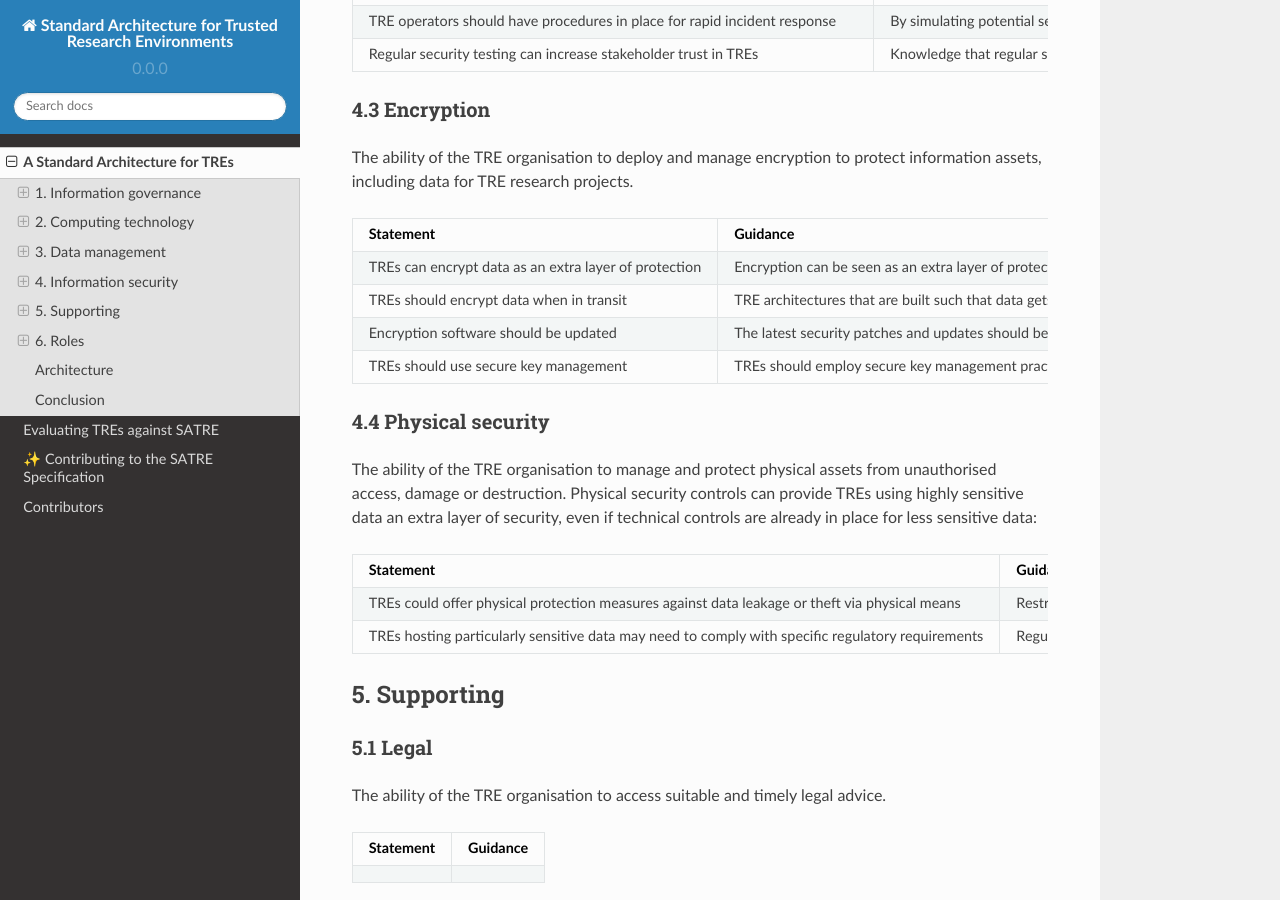
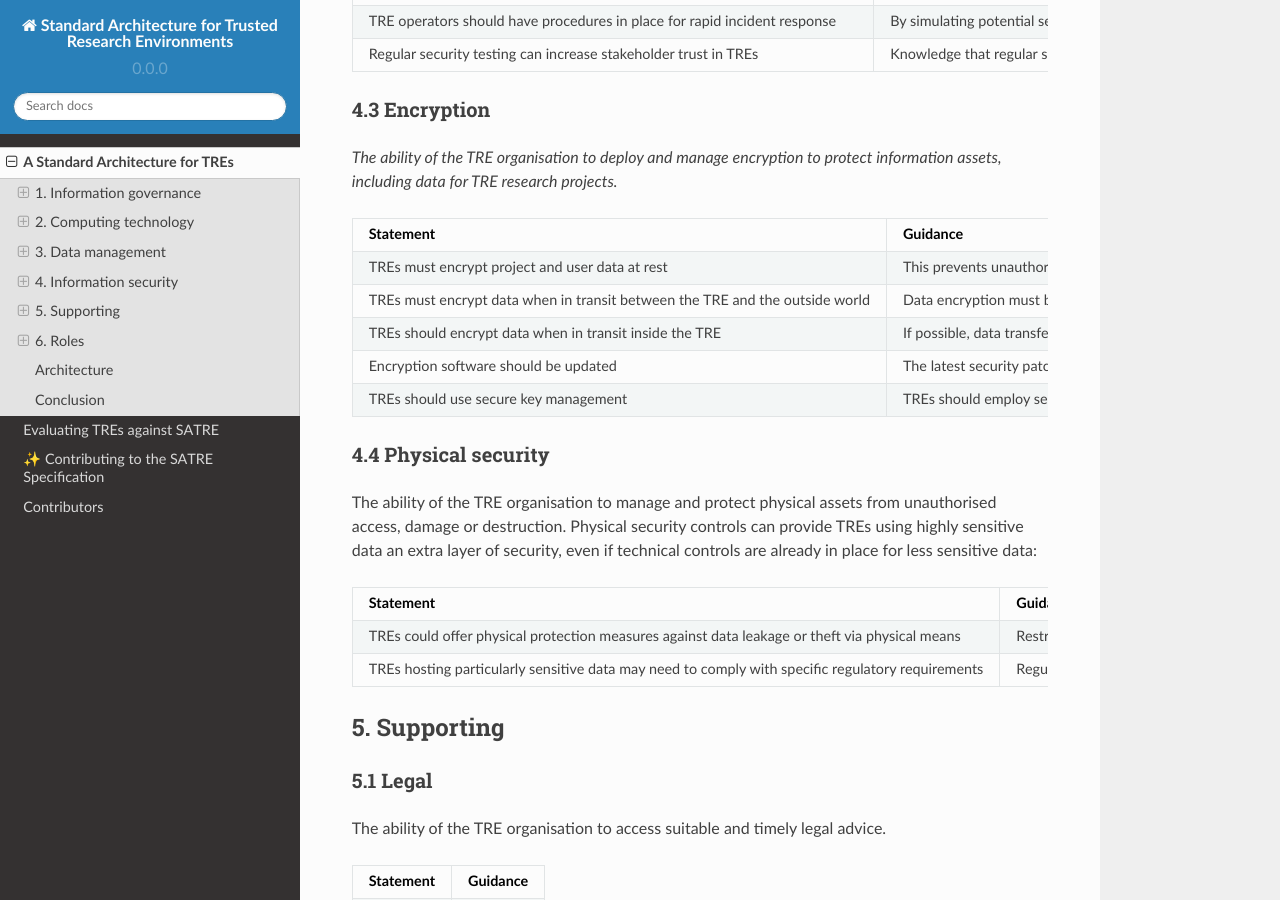
Before and after one commit to sa-tre/satre-specification, a Sphinx documentation site: the page built from docs/source/standard.md, in a window 1280 px wide and 900 px high, scrolled down 6966 px. Built offline with Sphinx 7.4.7 and the Read the Docs theme 2.0.0, drawn with Linux system fonts in a browser that asks for light colours.

Commit message:
:memo: Amended encryption section

```diff
--- a/docs/source/standard.md
+++ b/docs/source/standard.md
@@ -296,14 +296,15 @@ Security testing enables the TRE organisation to gain assurance in the security
 
 ### 4.3 Encryption
 
-The ability of the TRE organisation to deploy and manage encryption to protect information assets, including data for TRE research projects.
+_The ability of the TRE organisation to deploy and manage encryption to protect information assets, including data for TRE research projects._
 
-| Statement                                             | Guidance                                                                                                                                                                                                                                                                                                                                                                                                          |
-| ----------------------------------------------------- | ----------------------------------------------------------------------------------------------------------------------------------------------------------------------------------------------------------------------------------------------------------------------------------------------------------------------------------------------------------------------------------------------------------------- |
-| TREs can encrypt data as an extra layer of protection | Encryption can be seen as an extra layer of protection for sensitive data already protected by the security controls of a TRE. This prevents unauthorised access to the data even if the storage media is compromised. Approved researchers can be granted access to the mechanism to decrpyt the data before using it in their research.                                                                         |
-| TREs should encrypt data when in transit              | TRE architectures that are built such that data gets transmitted over networks (between machines), should ensure data is encrypted in transit. This safeguards the data from interception or tampering during transmission.                                                                                                                                                                                       |
-| Encryption software should be updated                 | The latest security patches and updates should be applied to any enctyption software being used by the TRE. This helps address any known vulnerabilities or weaknesses in the encryption implementation.                                                                                                                                                                                                          |
-| TREs should use secure key management                 | TREs should employ secure key management practices, including storing encryption keys separately from the encrypted data and implementing strong access controls (e.g. Single Sign On) for key management systems. For example, you could use a cloud-based solution such as Azure Key Vault to manage all encryption keys and administrator keys to TRE infrastructure such as (virtual) machines and databases. |
+| Statement                                                                    | Guidance                                                                                                                                                                                                                                                                                                  |
+| ---------------------------------------------------------------------------- | --------------------------------------------------------------------------------------------------------------------------------------------------------------------------------------------------------------------------------------------------------------------------------------------------------- |
+| TREs must encrypt project and user data at rest                              | This prevents unauthorised access to the data even if the storage media is compromised. This may involve encrypted filesystems or tools to encrypt and decrypt data on demand. The encryption keys may be managed by the TRE organisation or by a trusted external actor (eg. a cloud services provider). |
+| TREs must encrypt data when in transit between the TRE and the outside world | Data encryption must be used to safeguard against interception or tampering during transmission. This includes both data ingress and egress and users accessing the TRE, for example over a remote desktop or shell session                                                                               |
+| TREs should encrypt data when in transit inside the TRE                      | If possible, data transfers between different components of a TRE should also be encrypted                                                                                                                                                                                                                |
+| Encryption software should be updated                                        | The latest security patches and updates should be applied to any encryption software being used by the TRE. This helps address any known vulnerabilities or weaknesses in the encryption implementation.                                                                                                  |
+| TREs should use secure key management                                        | TREs should employ secure key management practices, including storing encryption keys separately from the encrypted data and implementing strong access controls (e.g. Single Sign On) for key management systems.                                                                                        |
 
 (physical-security)=
 
```
